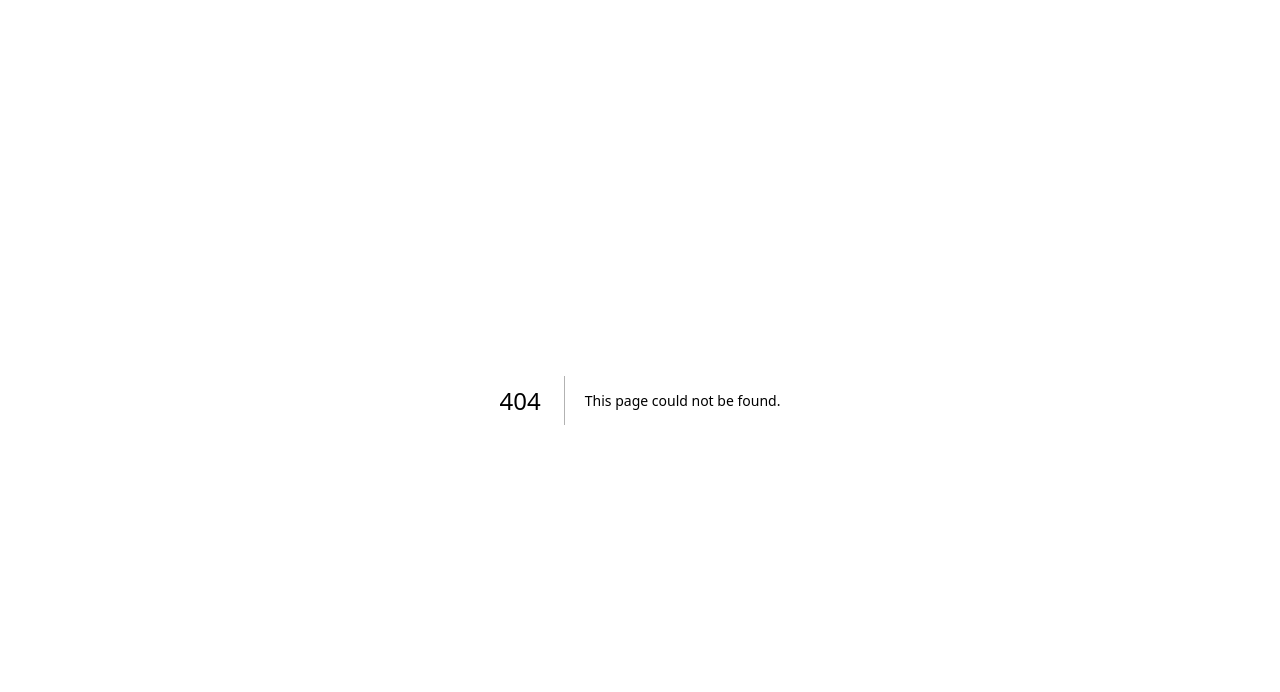
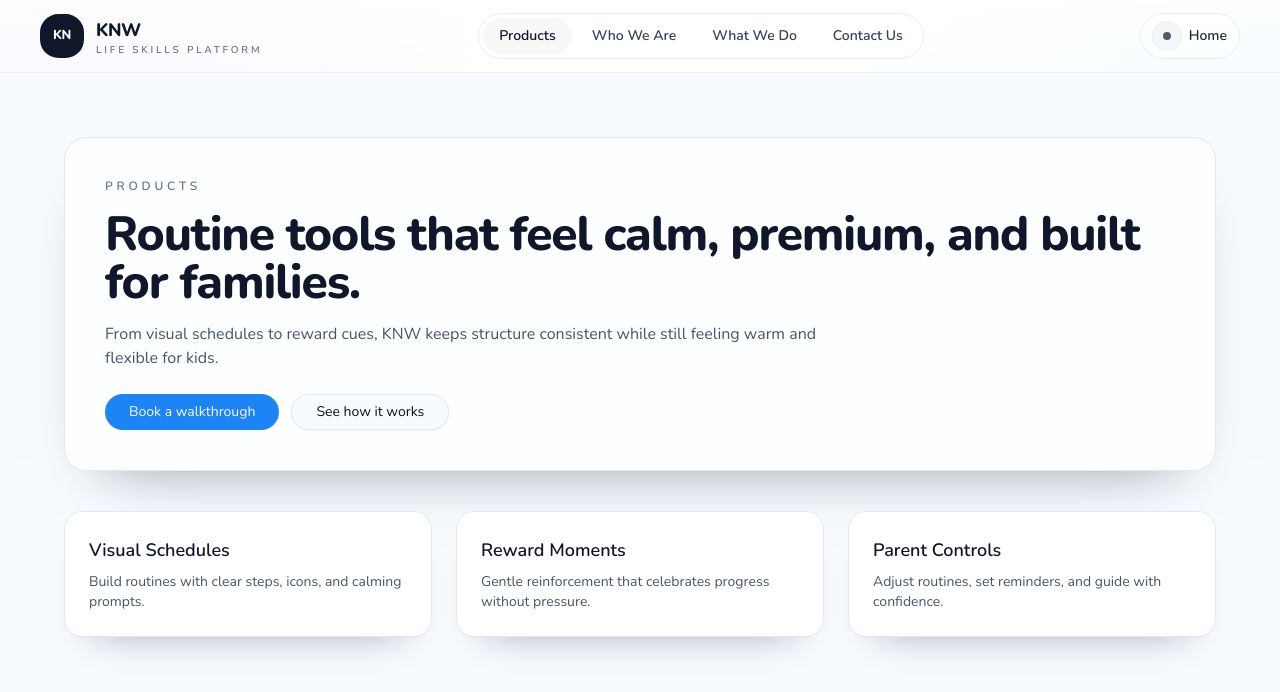
Before and after one commit to kajugadaniels/knw-web, a Next.js app: page /products in a window 1280 px wide. Before the commit this address had no page. Shown: the top 692 px of the page. Built offline with nearby package versions, Linux system fonts and the light colour scheme.

Commit message:
Add products landing page

```diff
--- /dev/null
+++ b/src/app/(landing)/products/page.tsx
@@ -0,0 +1,59 @@
+import Link from "next/link";
+
+import { Button } from "@/components/ui/button";
+
+export default function ProductsPage() {
+    return (
+        <main className="px-6 py-16">
+            <div className="mx-auto w-full max-w-6xl">
+                <div className="rounded-3xl border border-slate-200 bg-white/80 p-10 shadow-[0_30px_60px_-42px_rgba(15,23,42,0.55)]">
+                    <p className="text-xs font-semibold uppercase tracking-[0.32em] text-slate-500">
+                        Products
+                    </p>
+                    <h1 className="mt-4 text-4xl font-extrabold tracking-tight text-slate-900 md:text-5xl">
+                        Routine tools that feel calm, premium, and built for families.
+                    </h1>
+                    <p className="mt-4 max-w-3xl text-base text-slate-600">
+                        From visual schedules to reward cues, KNW keeps structure consistent while
+                        still feeling warm and flexible for kids.
+                    </p>
+                    <div className="mt-6 flex flex-wrap gap-3">
+                        <Button asChild className="rounded-full px-6">
+                            <Link href="/contact-us">Book a walkthrough</Link>
+                        </Button>
+                        <Button asChild variant="outline" className="rounded-full px-6">
+                            <Link href="/what-we-do">See how it works</Link>
+                        </Button>
+                    </div>
+                </div>
+
+                <div className="mt-10 grid gap-6 md:grid-cols-3">
+                    {[
+                        {
+                            title: "Visual Schedules",
+                            copy: "Build routines with clear steps, icons, and calming prompts.",
+                        },
+                        {
+                            title: "Reward Moments",
+                            copy: "Gentle reinforcement that celebrates progress without pressure.",
+                        },
+                        {
+                            title: "Parent Controls",
+                            copy: "Adjust routines, set reminders, and guide with confidence.",
+                        },
+                    ].map((item) => (
+                        <div
+                            key={item.title}
+                            className="rounded-2xl border border-slate-200 bg-white p-6 shadow-[0_22px_40px_-30px_rgba(15,23,42,0.45)]"
+                        >
+                            <h2 className="text-lg font-semibold text-slate-900">
+                                {item.title}
+                            </h2>
+                            <p className="mt-2 text-sm text-slate-600">{item.copy}</p>
+                        </div>
+                    ))}
+                </div>
+            </div>
+        </main>
+    );
+}
```
